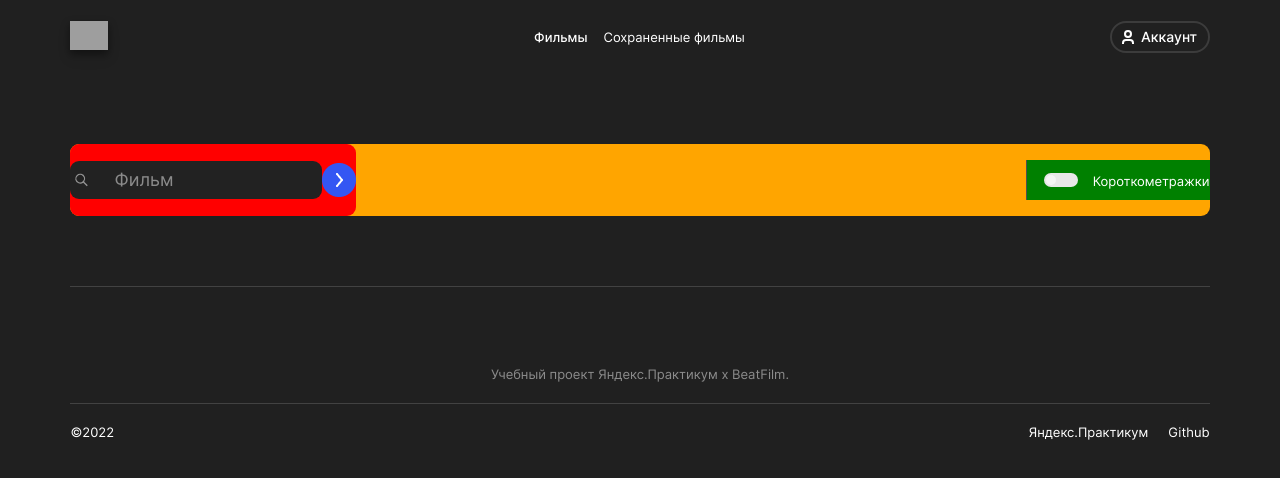
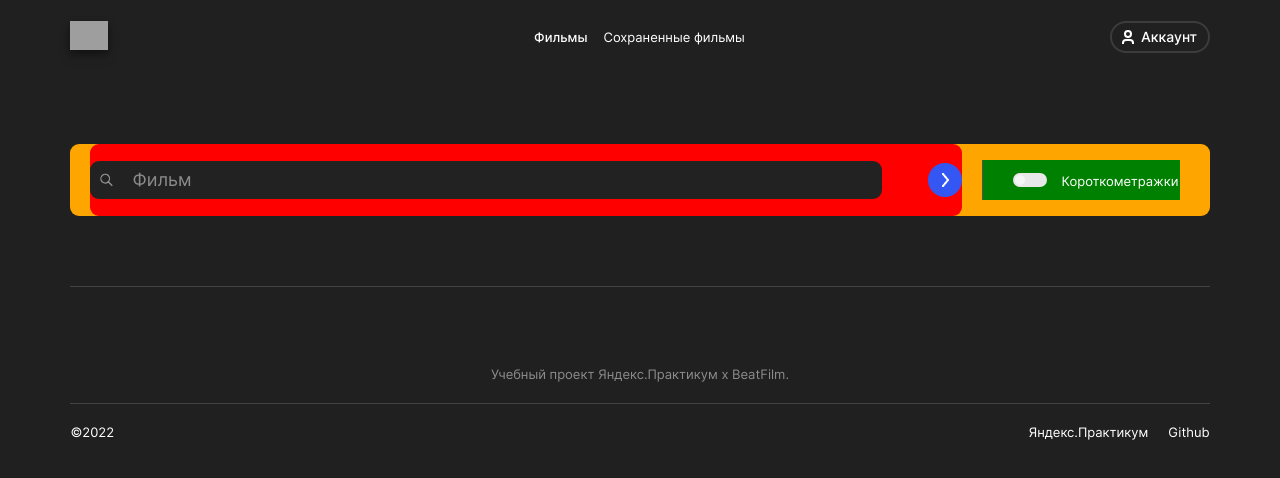
Before and after one commit to yaanab/movies-explorer-frontend2, a React (Create React App) app in the folder movies-explorer-frontend/: page /movies in a window 1280 px wide. Shown: the top 478 px of the page. Built offline with nearby package versions, Linux system fonts and the light colour scheme; grey boxes are pictures that could not be loaded.

Commit message:
feat: SearchForm.js готов адаптив

```diff
--- a/movies-explorer-frontend/src/components/Movies/Movies.css
+++ b/movies-explorer-frontend/src/components/Movies/Movies.css
@@ -10,7 +10,7 @@
 
 @media screen and (min-width: 768px) and (max-width: 1023px) {
   .movies__content {
-    width: 92.9%;
+    width: 92.2%;
   }
 }
 
--- a/movies-explorer-frontend/src/components/SearchForm/SearchForm.css
+++ b/movies-explorer-frontend/src/components/SearchForm/SearchForm.css
@@ -29,6 +29,7 @@
   flex-wrap: nowrap;
   align-items: center;
   justify-content: space-between;
+
   /* background: #222222; */
   background: red;
   border-radius: 9px;
@@ -40,9 +41,6 @@
   box-sizing: border-box;
   border: none;
   background-color: #222222;
-  background-image: url(../../images/input-img.svg);
-  background-position: left center;
-  background-repeat: no-repeat;
   border-radius: 9px;
 }
 
@@ -53,7 +51,6 @@
 }
 
 .search__form-input::placeholder {
-  padding-left: 44px;
   font-style: normal;
   font-weight: 400;
   line-height: 20px;
@@ -82,7 +79,7 @@
 
 @media screen and (max-width: 767px) {
   .search__content {
-    padding: 80px 0 48px;
+    padding: 76px 0 45px;
     flex-direction: column;
   }
 
@@ -114,24 +111,41 @@
   .search__filter-area {
     border-left: 1px solid #505050;
     min-height: 40px;
+    min-width: 167px;
+  }
+
+  .search__input-area {
+    gap: 46px;
+  }
+
+  .search__form-input {
+    width: 100%;
+    background-image: url(../../images/input-img.svg);
+    background-repeat: no-repeat;
+    background-position: 5px center;
   }
 
   .search__form-input::placeholder {
+    padding-left: 42px;
     font-size: 18px;
   }
 }
 
 @media screen and (min-width: 768px) and (max-width: 1023px) {
   .search__content {
-    padding: 80px 0 110px;
+    padding: 77px 0 110px;
   }
 
-  /* .search__form {
-    padding: 16px 19px;
-  } */
+  .search__form {
+    padding: 0 21px;
+  }
+
+  .search__input-area {
+    width: 69%;
+  }
 
   .search__filter-area {
-    padding-left: 8px;
+    padding-left: 20px;
   }
 }
 
@@ -142,11 +156,16 @@
     padding: 70px 0;
   }
 
-  /* .search__form {
-    padding: 16px 30px;
-  } */
+  .search__form {
+    padding: 0 30px 0 20px;
+    gap: 12px;
+  }
+
+  .search__input-area {
+    width: 80%;
+  }
 
   .search__filter-area {
-    padding-left: 17px;
+    padding-left: 30px;
   }
 }
```
